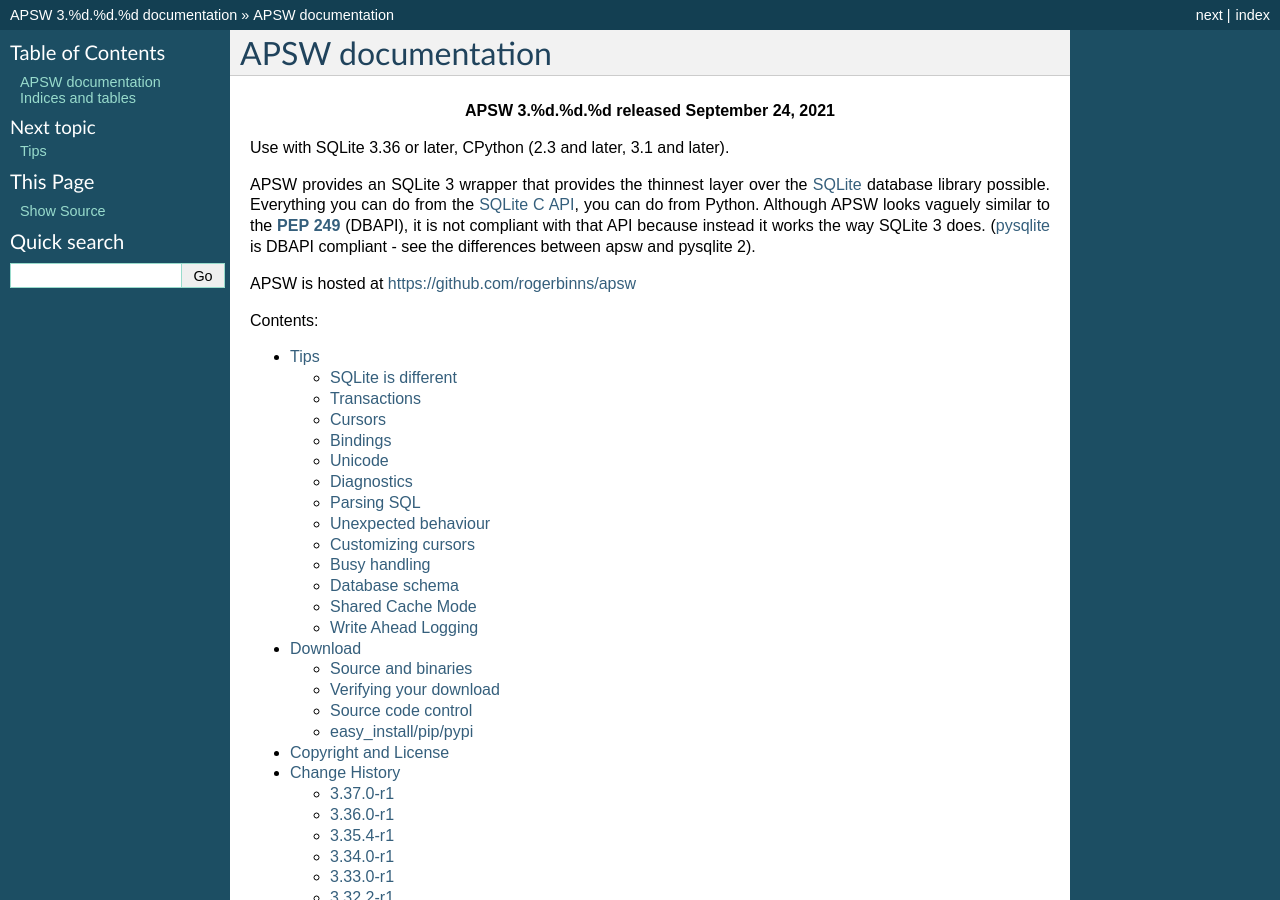
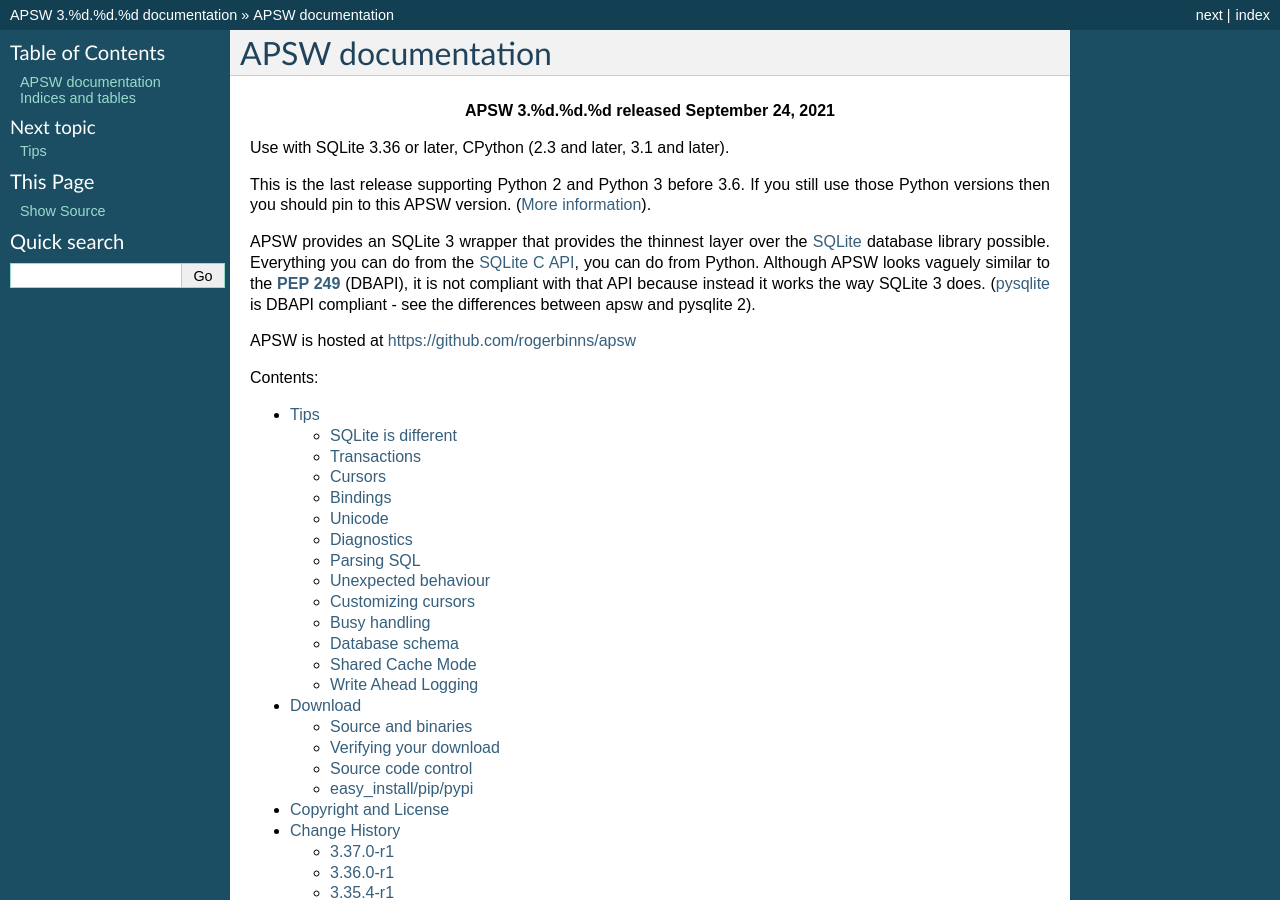
Before and after one commit to rogerbinns/apsw, a Sphinx documentation site: the page built from doc/index.rst, in a window 1280 px wide and 900 px high. Built offline with Sphinx 7.4.7, drawn with Linux system fonts in a browser that asks for light colours; pages that are not in the unit, such as notebooks, are missing from menus; the version number is read from the project's files by our own code.

Commit message:
Put EOL of old Python notice front and centre

```diff
--- a/doc/index.rst
+++ b/doc/index.rst
@@ -4,6 +4,11 @@
 .. centered:: APSW |version| released |today|
 
 Use with SQLite 3.36 or later, CPython (2.3 and later, 3.1 and later).
+
+This is the last release supporting Python 2 and Python 3 before 3.6.
+If you still use those Python versions then you should pin to this
+APSW version.  (`More information
+<https://www.rogerbinns.com/blog/XXXXXX>`__).
 
 APSW provides an SQLite 3 wrapper that provides the thinnest layer
 over the `SQLite <https://sqlite.org>`_ database library
```
